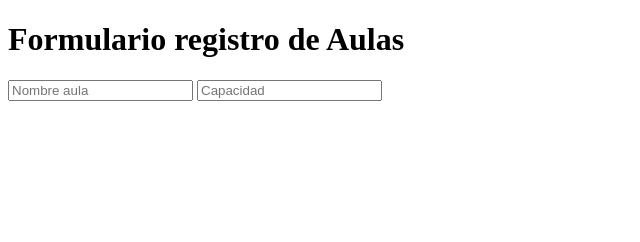
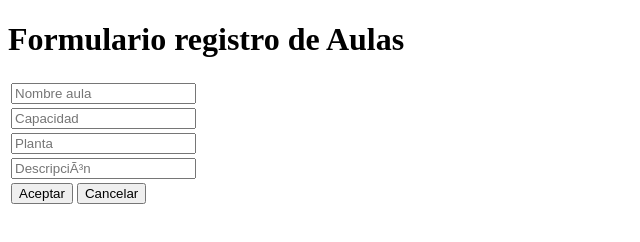
Before and after one commit to carmenInf/AIAW_Grupo4, a plain HTML site: page FomularioRegAulas.html in a window 1280 px wide. Shown: the whole page, without its empty margins (0-640 px from the left). Drawn offline with Linux system fonts and the light colour scheme.

Commit message:
Version 2

```diff
--- a/FomularioRegAulas.html
+++ b/FomularioRegAulas.html
@@ -6,8 +6,38 @@
         <body>
             <h1>Formulario registro de Aulas</h1>
             <from action="#" method="post">
-                <input type="text" name="nombre" placeholder="Nombre aula" />
-                <input type="text" name="capacidad" placeholder="Capacidad" />
+                <table>
+                    <tr>
+                        <td>
+                            <input type="text" name="nombre" placeholder="Nombre aula" />
+                        </td>
+                    </tr>
+                    <tr>
+                        <td>
+                            <input type="text" name="capacidad" placeholder="Capacidad" />
+                        </td>
+                    </tr>
+                    <tr>
+                        <td>
+                            <input type="text" name="planta" placeholder="Planta" />
+                        </td>
+                    </tr>
+                    <tr>
+                        <td>
+                            <input type="text" name="descripcion" placeholder="Descripción" />
+                        </td>
+                    </tr>
+                    <tr>
+                        <td>
+                            <input type="submit" value="Aceptar"/>
+                            <input type="submit" value="Cancelar"/>
+                        </td>
+                    </tr>
+                </table>
             </from>
         </body>
     </html>
+
+    <!-- version 2. Voy a añadir dos botones Aceptar y Cancelar,
+    además he añadido dos campos al formulario Planta y descripcion.
+    Lo he organizado con tabla para así unificar criterios.-->
```
